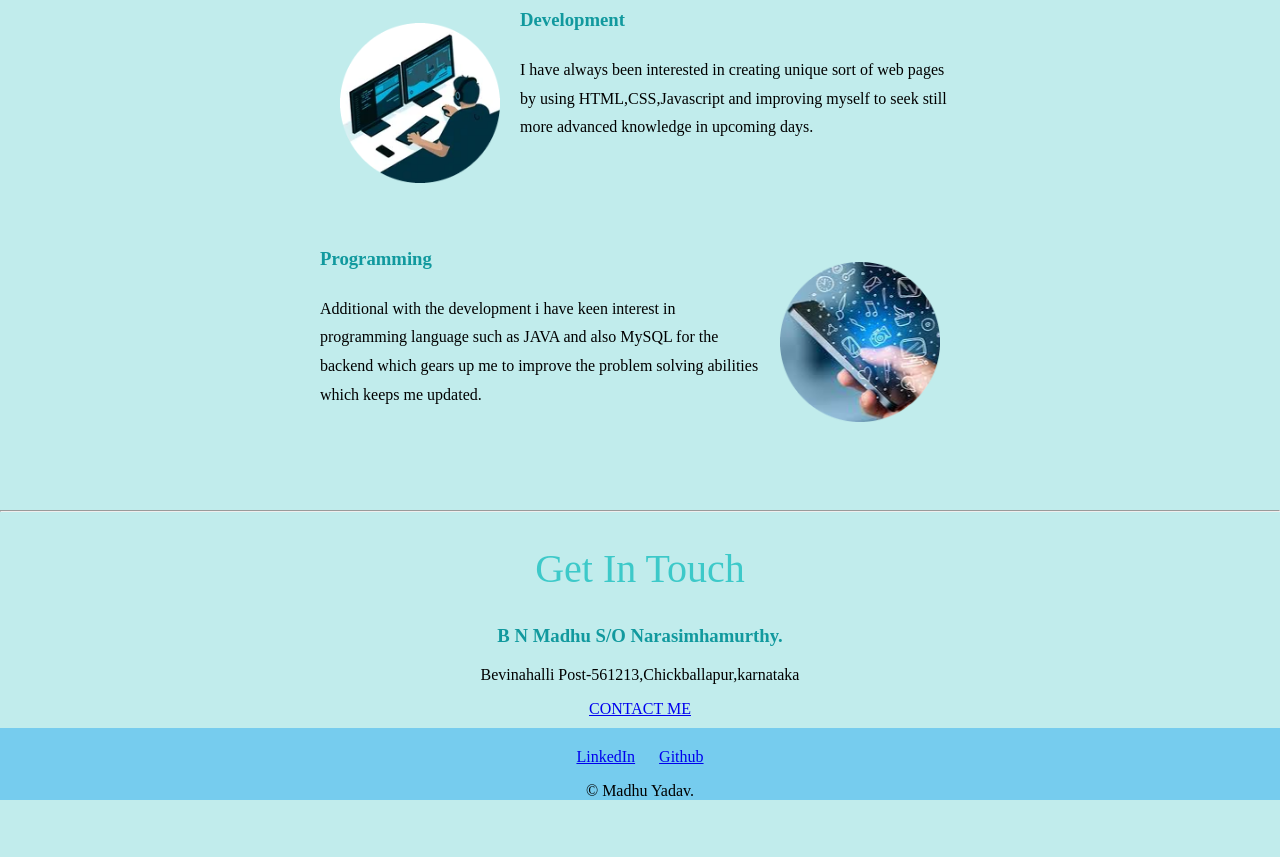
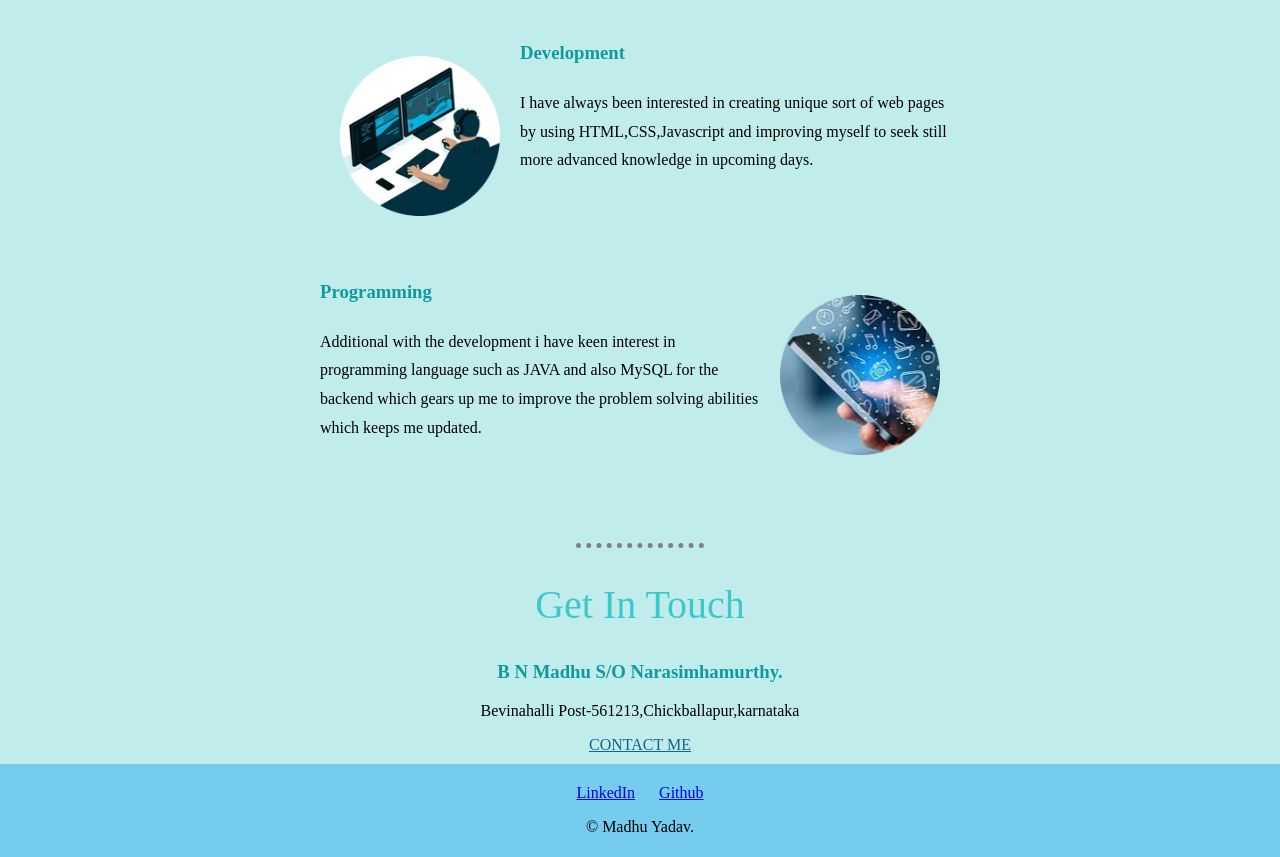
Before and after one commit to bnmadhu77/my-website, a plain HTML site: page index.html in a window 1280 px wide. Shown: the part 995-1852 px from the top of the page. Before the commit the page ends 1811 px from the top, so only its background shows below. Drawn offline with Linux system fonts and the light colour scheme.

Commit message:
Update style.css

```diff
--- a/css/style.css
+++ b/css/style.css
@@ -37,7 +37,7 @@ h3
 }
 .middle-container
 {
-
+  padding-top: 30px;
 }
 .last-container
 {
@@ -45,7 +45,7 @@ h3
     padding-top: 20px;
     margin-top: 10px;
     margin-bottom: 0px;
-    margin-bottom: 0px;
+  padding-bottom: 5px;
 
 }
 
@@ -88,3 +88,28 @@ top: 50px;
 {
     padding: 10px;
 }
+hr
+{
+    border-style: none;
+    border-top-style:dotted;
+    border-width: 5px;
+    width: 10% ;
+    border-color: grey;
+    ;
+}
+
+.intro
+{
+    width:30%;
+    line-height: 2;
+    margin: auto;
+}
+.btn
+{
+    color:#116392
+
+}
+.contact-me
+{
+    margin-bottom: 10px;
+}
```
